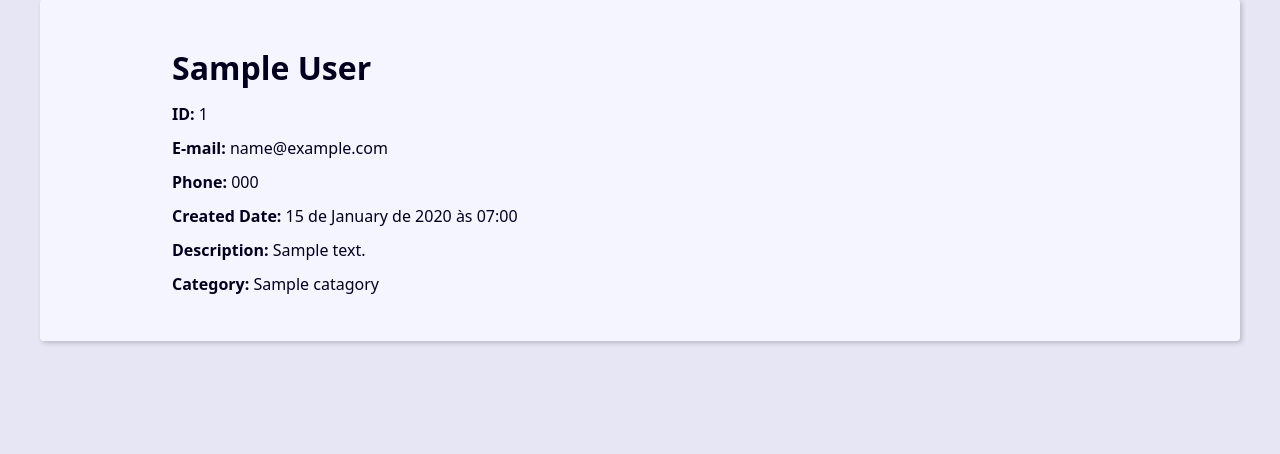
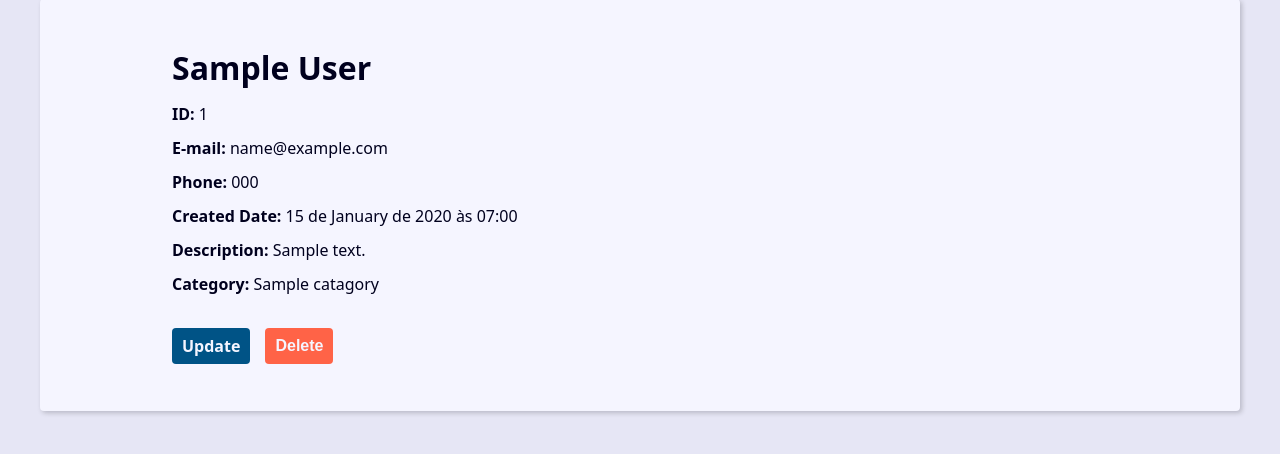
Before and after one commit to C4ioD/Agenda-Django, a Django app: page /contact/1/detail/ in a window 1280 px wide. Shown: the part 270-724 px from the top of the page. Run offline with Django 5.2, Linux system fonts and the light colour scheme; tables that the repository leaves empty hold one stand-in row (values such as "Sample post").

Commit message:
criando a view, url e template para "delete" (apagar contas)

```diff
--- a/base_static/global/css/styles.css
+++ b/base_static/global/css/styles.css
@@ -312,3 +312,23 @@ svg {
   filter: brightness(80%);
   box-shadow: 0 0 5px var(--link-dark-color);
 }
+
+.contact-links {
+  margin-block: calc(var(--small-font-size) * 2);
+  display: flex;
+  align-items: center;
+  gap: 0 var(--spacing);
+}
+
+.btn-link {
+  font-size: var(--small-font-size);
+  text-decoration: none;
+  font-weight: bold;
+  padding: 1rem;
+  display: block;
+  line-height: var(--small-font-size);
+}
+
+.btn-delete {
+  background: tomato;
+}
--- a/contact/templates/contact.html
+++ b/contact/templates/contact.html
@@ -4,15 +4,32 @@
 
   <div class="single-contact">
     <h1 class="single-contact-name">
-      {{ contato.first_name }} {{ contato.last_name }}
+      {{ contact.first_name }} {{ contact.last_name }}
     </h1>
 
-    <p><b>ID:</b> {{ contato.id }}</p>
-    <p><b>E-mail:</b> {{ contato.email }}</p>
-    <p><b>Phone:</b> {{ contato.phone }}</p>
-    <p><b>Created Date:</b> {{ contato.create_date }}</p>
-    <p><b>Description:</b> {{ contato.description }}</p>
-    <p><b>Category:</b> {{ contato.category.name }}</p>
+    <p><b>ID:</b> {{ contact.id }}</p>
+    <p><b>E-mail:</b> {{ contact.email }}</p>
+    <p><b>Phone:</b> {{ contact.phone }}</p>
+    <p><b>Created Date:</b> {{ contact.create_date }}</p>
+    <p><b>Description:</b> {{ contact.description }}</p>
+    <p><b>Category:</b> {{ contact.category.name }}</p>
+
+    <div class="contact-links">
+      <a class='btn btn-link' href="{% url "contact:update" contact.id %}">Update</a>
+
+      <form action="{% url "contact:delete" contact.id %}" method="POST">
+        {% csrf_token %}
+
+        {% if confirmation == 'no' %}
+          <input type="hidden" name="confirmation" value="yes">
+          <button type="submit" class="btn btn-link btn-delete">Confirma?</button>
+        {% else %}
+          <button type="submit" class="btn btn-link btn-delete">Delete</button>
+        {% endif %}
+
+      </form>
+
+    </div>
 
   </div>
 
--- a/contact/urls.py
+++ b/contact/urls.py
@@ -10,6 +10,7 @@ urlpatterns = [
 
     # contact (CRUD)
     path('contact/<int:contact_id>/detail/', views.contact, name='contact'),
+    path('contact/create/', views.create, name='create'),
     path('contact/<int:contact_id>/update/', views.update, name='update'),
-    path('contact/create/', views.create, name='create'),
+    path('contact/<int:contact_id>/delete/', views.delete, name='delete'),
 ]
--- a/contact/views/contact_views.py
+++ b/contact/views/contact_views.py
@@ -54,7 +54,7 @@ def contact (request, contact_id):
   contact_name = f'{single_contato.first_name} {single_contato.last_name} - '
 
   context = {
-    'contato':single_contato,
+    'contact':single_contato,
     'site_title': contact_name,
     }
 
```
Also changed, not shown: contact/views/contact_forms.py (+20 -0 lines).
